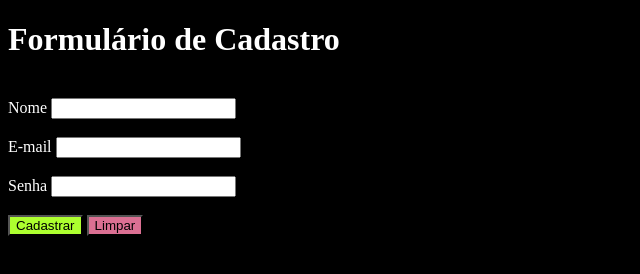
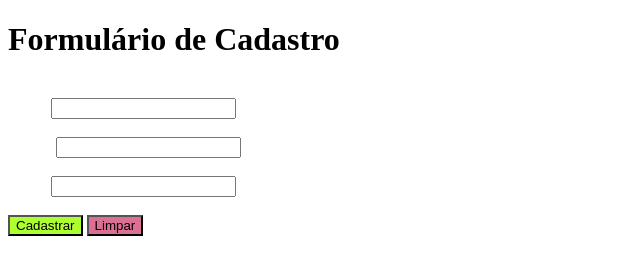
Before and after one commit to priscilaws/curso_ebac_frontend, a plain HTML site: page cadastro.html in a window 1280 px wide. Shown: the whole page, without its empty margins (0-640 px from the left). Drawn offline with Linux system fonts and the light colour scheme.

Commit message:
changed background

```diff
--- a/style.css
+++ b/style.css
@@ -3,10 +3,10 @@ label {
 }
 
 body {
-    background-color: black;
+    background-color: white;
 }
 h1 {
-    color: white;
+    color: black;
 }
 .botaosend{
     background-color: greenyellow;
```
Also changed, not shown: portal.html (+1 -0 lines).
